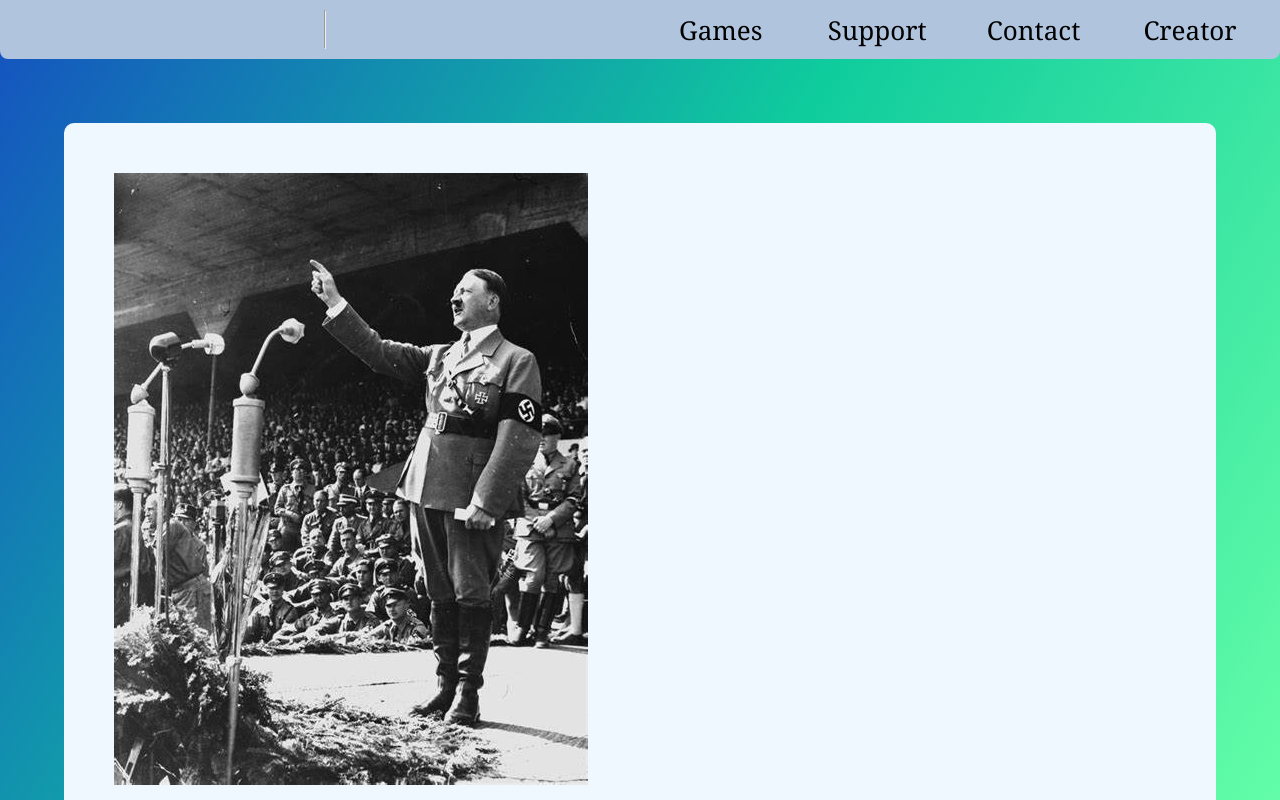
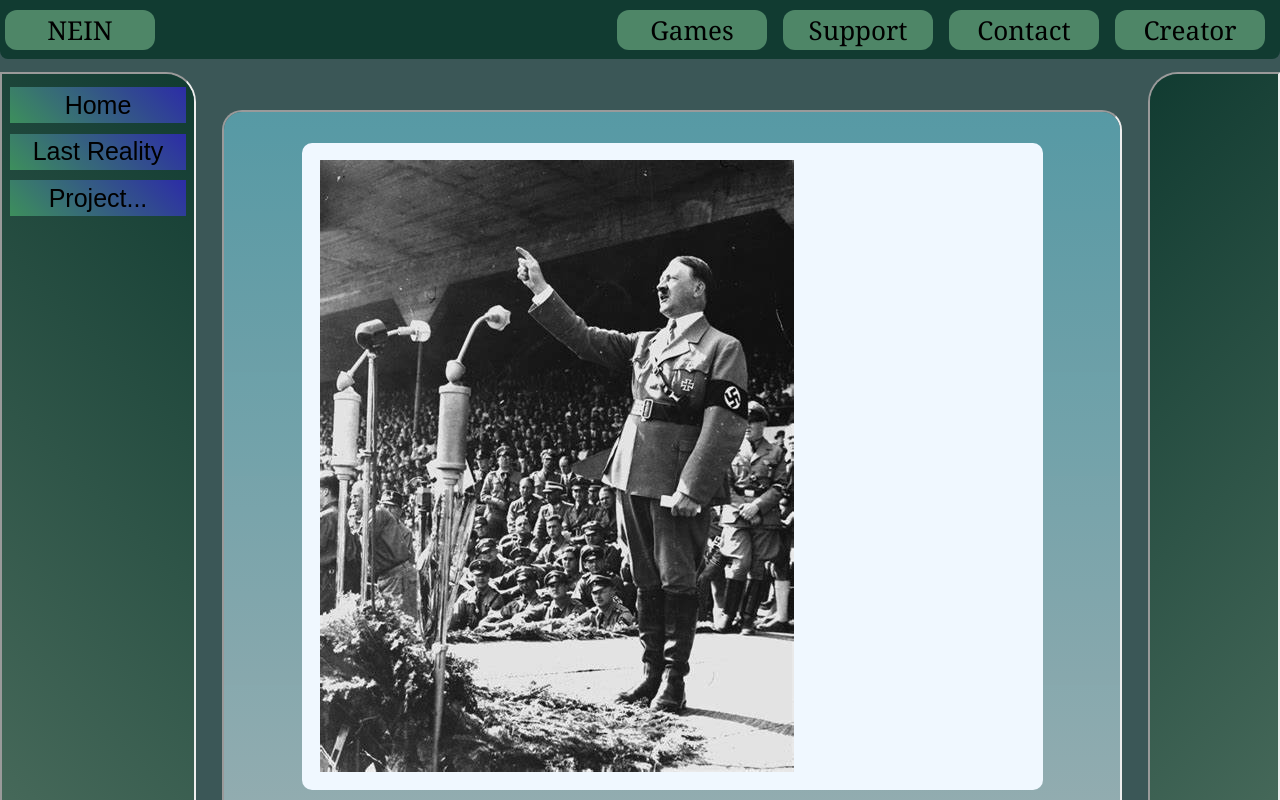
Before and after one commit to YatoYashimaru/mypreview-web, a plain HTML site: page index.html in a window 1280 px wide. Shown: the top 800 px of the page. Drawn offline with Linux system fonts and the light colour scheme.

Commit message:
Add files via upload

```diff
--- /dev/null
+++ b/MainPageDisplayHolder/mainpage.html
@@ -0,0 +1,53 @@
+<!DOCTYPE html>
+<html>
+    <title>Main Page</title>
+    <link rel="stylesheet" href="Gstudio.css">
+    <meta charset="UTF-8">
+    <meta name="viewport" content="width=device-width, intial-scale=1.0">
+
+    <head>
+        <style>
+            html {
+                scrollbar-width: normal;
+                scrollbar-color: rgb(96, 172, 159) rgb(224, 224, 245);
+            }
+            div{
+                background-color: aliceblue;
+
+                border:0px;
+                border-radius: 10px;
+
+                margin-left: 8%;
+                margin-right: 8%;
+                margin-top: 3.5%;
+                margin-bottom: 3.5%;
+                padding: 2%;
+
+                display:flex;
+                justify-content:flex-start ;
+                align-content: center;
+                align-items:baseline;
+                text-align:end;
+            }
+            div:hover{
+                background-color: rgb(128, 128, 128);
+            }
+        </style>
+    </head>
+
+    <body style="background-image: linear-gradient(to top,rgba(202, 202, 202, 0.822),rgba(91, 164, 177, 0.863)); height: 100%;"></body>
+
+
+    <div class="Content">
+        <img src="IMGsource/HITLER.jpg">
+    </div>
+
+    <div class="Content">
+        <img src="IMGsource/yo.jpg">
+    </div>
+
+    <div class="Content">
+        <img src="">
+    </div>
+
+</html>
--- /dev/null
+++ b/Topicpage.html
@@ -0,0 +1,48 @@
+<!DOCTYPE html>
+<html>
+    <title>Topic Page</title>
+    <link rel="stylesheet" href="Gstudio.css">
+    <meta charset="UTF-8">
+    <meta name="viewport" content="width=device-width, intial-scale=1.0">
+
+    <head>
+        <style>
+            html {
+                scrollbar-width: none;
+            }
+            li {
+                list-style-type: none;
+                list-style: none;
+            }
+            button{
+                height: 36px;
+                width: 100%;
+
+                margin-top: 3%;
+                margin-bottom: 3%;
+                font-size: 25px;
+                text-wrap: auto;
+                align-items: center;
+                text-align: center;
+                background-image: linear-gradient(45deg, rgb(61, 143, 92),rgb(44, 44, 167));
+                color: rgb(0, 0, 0);
+                cursor: pointer;
+
+                border: none;
+            }
+            button:hover{
+                background-image: linear-gradient(45deg, rgb(88, 199, 130),rgb(62, 62, 231));
+                color: rgb(255, 252, 252);
+            }
+        </style>
+    </head>
+
+    <body style="background-image: linear-gradient(45deg,rgb(98, 129, 111),rgb(17, 59, 49)); height: 100vh; "></body>
+    <div>
+        <a href="MainPageDisplayHolder/mainpage.html" target="MainPageDisplay"><button>Home</button></a>
+        <br>
+        <a href="MainPageDisplayHolder/LastReality.html" target="MainPageDisplay"><button>Last Reality</button></a>
+        <br>
+        <button>Project...</button>
+    </div>
+</html>
--- /dev/null
+++ b/csslink/Creator.css
@@ -0,0 +1,48 @@
+:root{
+    --theme-color2: rgb(15, 204, 157);
+    --theme-color1: rgb(21, 81, 192);
+    --theme-color3:rgb(99, 253, 168);
+
+}
+.background{
+    background-image: linear-gradient(120deg,var(--theme-color1),var(--theme-color2),var(--theme-color3),white);
+    height: 100vh;
+    width: auto;
+    margin: 0;
+}
+.Content{
+    background-color: aliceblue;
+
+    border:0px;
+    border-radius: 5px;
+
+
+    margin-left: 300px;
+    margin-right: 300px;
+    margin-top: 50px;
+    margin-bottom: 50px;
+    padding: 30px;
+
+    display:flex;
+    align-content: center;
+    align-items:center;
+    text-align: center;
+}
+.Content2{
+    background-color: aliceblue;
+
+    border:0px;
+    border-radius: 5px;
+
+
+    margin-left: 300px;
+    margin-right: 300px;
+    margin-top: 50px;
+    margin-bottom: 50px;
+    padding: 30px;
+
+    display:flex;
+    align-content: center;
+    align-items:start;
+    text-align: center;
+}
--- /dev/null
+++ b/csslink/Gstudio.css
@@ -0,0 +1,67 @@
+:root{
+    --theme-color2: rgb(198, 245, 233);
+    --theme-color1: #9eb7e5;
+    --theme-color3:rgb(17, 59, 49);
+
+}
+.background{
+    background-color:rgb(59, 87, 87);
+
+    height: 100%;
+    width: auto;
+    margin: 0;
+}
+.MainBar{
+
+    background-color: var(--theme-color3);
+
+    height: 55px;
+    margin: 0px;
+    padding-left: 5px;
+    padding-right: 15px;
+    padding-top: 2px;
+    padding-bottom: 2px;
+
+    border: none;
+    border-bottom-right-radius: 8px;
+    border-bottom-left-radius: 8px;
+
+    display: flex;
+    flex-direction: row;
+    align-items: flex;
+    justify-content: flex-start;
+    gap: 1.3em;
+
+}
+
+.BottomBar{
+    background-image: linear-gradient(45deg,black,rgb(85, 85, 85),black);
+
+    margin: 0px;
+    height: 150px;
+    border: none;
+    border-top-left-radius: 8px;
+    border-top-right-radius: 8px;
+
+}
+
+.ButtonAligin{
+    display: flex;
+
+    gap: 1em;
+    align-items: center ;
+}
+/*      Head to Top Page                   */
+.ToTop{
+    text-align: center;
+    background-color: white;
+
+    font-size: 25px;
+    padding: 10px;
+
+    cursor: pointer;
+}
+.ToTop:hover{
+    background-color: black;
+    color: white;
+}
--- /dev/null
+++ b/idk.html
@@ -0,0 +1,17 @@
+<!DOCTYPE html>
+<html>
+    <title></title>
+    <link rel="stylesheet" href="">
+    <meta charset="UTF-8">
+    <meta name="viewport" content="width=device-width, intial-scale=1.0">
+
+    <head>
+        <style>
+            html {
+                scrollbar-width: none;
+            }
+        </style>
+    </head>
+
+    <body style="background-image: linear-gradient(-45deg,rgb(98, 129, 111),rgb(17, 59, 49)); height: 100vh; "></body>
+</html>
--- a/index.html
+++ b/index.html
@@ -1,42 +1,83 @@
 <!DOCTYPE html>
 <html>
-    <title>ten studio</title>
-    <link rel="stylesheet" href="Gstudio.css">
+    <title>Sky Project</title>
+    <link rel="stylesheet" href="csslink/Gstudio.css">
     <meta charset="UTF-8">
+    <meta name="viewport" content="width=device-width, intial-scale=1.0">
+    <head>
+        <style>
+            button {
+                width: 150px;
+                height: 40px;
+                font-size: 26px;
+                font-family: Georgia;
+                text-align: center;
+                text-wrap: balance;
+
+                border-style: solid;
+                border: 2px;
+                border-radius: 12px;
+                border-color: white;
+                cursor: pointer;
+                color: black;
+                background-color:rgb(78, 134, 103);
+            }
+            button:hover {
+                background-color:rgb(108, 153, 128);
+                color: rgb(255, 255, 255);
+            }
+        </style>
+    </head>
+
     <body class="background"></body>
 
     <div class="MainBar">
-        <a></a>
-        <hr>
         <div class="ButtonAligin">
+            <a href="https://www.youtube.com/watch?v=iOwNpb5C2H4" target="_blank"><button>NEIN</button></a>
+        </div>
+        <hr style="opacity: 0;">
+        <div class="ButtonAligin">
+            <button onclick="window.location.href ='OthersWeb/GamesPage.html'">Games</button>
+            <button onclick="window.location.href ='OthersWeb/Support.html'">Support</button>
+            <button onclick="window.location.href ='OthersWeb/Contact.html'">Contact</button>
+            <button onclick="window.location.href ='OthersWeb/Creator.html'">Creator</button>
+        </div>
+    </div>
 
-            <a href="OthersWeb/GamesPage.html"><button class="ButtonAdjust1">Games</button></a>
-            <a href="OthersWeb/Support.html"><button class="ButtonAdjust1">Support</button></a>
-            <a href="OthersWeb/Contact.html"><button class="ButtonAdjust1">Contact</button></a>
-            <a href="OthersWeb/Creator.html"><button class="ButtonAdjust1">Creator</button></a>
-        </div>
+    <div style="display: flex;">
+        <iframe src="Topicpage.html"
+        width="15%"
+        height="1200"
+        style="margin-right: 2%;
+        margin-top: 1%;
+        border-top-right-radius: 30px;
+        border-bottom-right-radius: 30px;" ></iframe>
+
+        <iframe src="MainPageDisplayHolder/mainpage.html"
+        name="MainPageDisplay"
+        width="80%"
+        height="1000"
+        style="border-radius: 20px;
+        margin-top: 4%;
+        margin-bottom: 4%;"></iframe>
+
+        <iframe src="idk.html"
+        width="10%"
+        height="1200"
+        style="margin-left:2%;
+        margin-top: 1%;
+        border-top-left-radius: 30px;
+        border-bottom-left-radius: 30px;"></iframe>
     </div>
 
 
 
 
-    <div class="Content">
-        <img src="IMGsource/HITLER.jpg">
-    </div>
-
-    <div class="Content">
-        <img src="IMGsource/yo.jpg">
-    </div>
-
-    <div class="Content">
-        <img src="IMGsource/Ly.png">
-    </div>
 
     <div style="display: flex; justify-content: end; margin-right: 1.6%; margin-bottom: 1.6%;">
         <a href="#"><button class="ToTop"> ^ </button></a>
     </div>
 
-    <div class="BottomBar">
+    <div class="BottomBar"></div>
 
-    </div>
 </html>
```
Also changed, not shown: MainPageDisplayHolder/LastReality.html (added, +19 -0 lines), MainPageDisplayHolder/IMGsource/HITLER.jpg (added), MainPageDisplayHolder/IMGsource/Hoa.jpg (added), MainPageDisplayHolder/IMGsource/Ly.png (added), MainPageDisplayHolder/IMGsource/Toan.png (added), MainPageDisplayHolder/IMGsource/menuicon.png (added), MainPageDisplayHolder/IMGsource/yo.jpg (added), csslink/GamesPage.css (added).
